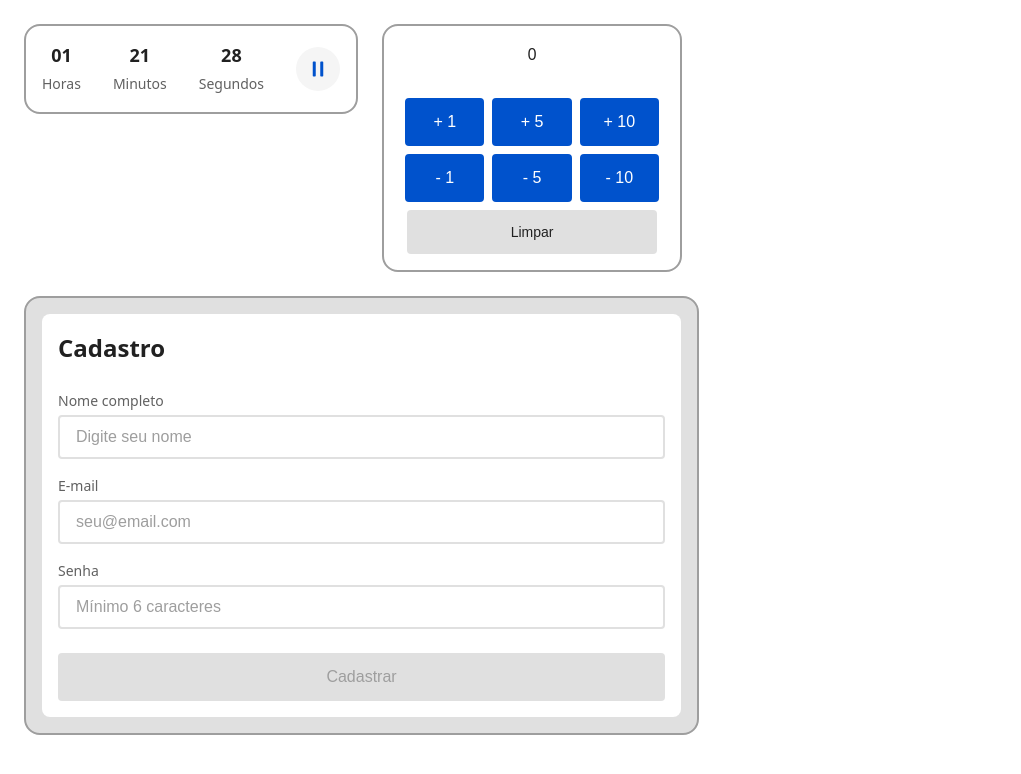
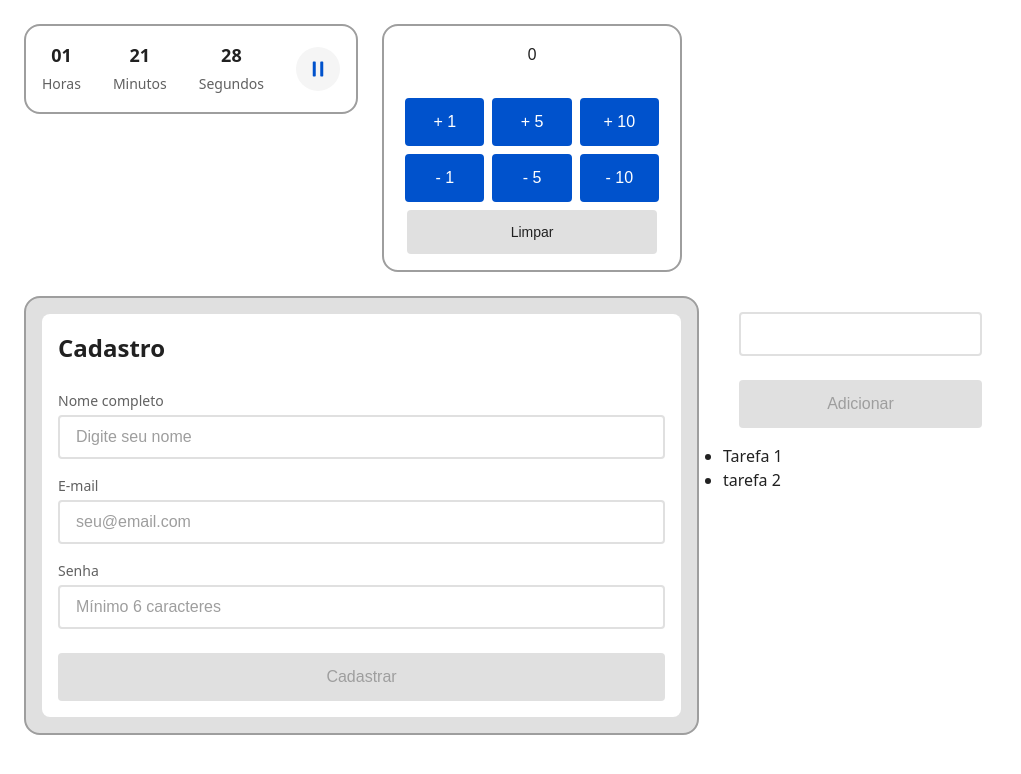
Before and after one commit to derick-rufino/react-hooks-study, a React (Vite) app: page / in a window 1280 px wide. Shown: the top 774 px of the page, without its empty margins (0-1021 px from the left). Built offline with nearby package versions, Linux system fonts and the light colour scheme.

Commit message:
forma funcional basica do ListaTarefas.jsx

```diff
--- a/src/App.jsx
+++ b/src/App.jsx
@@ -2,6 +2,7 @@ import "./App.css";
 
 import Contador from "./components/contador/Contador";
 import FormularioCadastro from "./components/form-cadastro/FormularioCadastro";
+import ListaTarefas from "./components/lista-tarefas/ListaTarefas";
 import Relogio from "./components/relogio/relogio";
 
 export default function App() {
@@ -10,6 +11,7 @@ export default function App() {
       <Relogio />
       <Contador />
       <FormularioCadastro />
+      <ListaTarefas/>
     </div>
   );
 }
--- /dev/null
+++ b/src/components/lista-tarefas/ListaTarefas.jsx
@@ -0,0 +1,42 @@
+import { useState, useEffect } from "react";
+
+import "./ListaTarefas.css";
+
+export default function ListaTarefas() {
+  const [horarioAtual, setHorarioAtual] = useState(new Date());
+  const [tarefas, setTarefas] = useState(["Tarefa 1", "tarefa 2"]);
+
+  const [tarefaAtual, setTarefaAtual] = useState("");
+
+  const handleSubmit = (e) => {
+    e.preventDefault();
+
+    setTarefas((prevTarefas) => [...prevTarefas, tarefaAtual]);
+
+    setTarefaAtual("");
+  };
+
+  return (
+    <div className="container-lista-tarefas">
+      <form onSubmit={handleSubmit}>
+        <input
+          type="text"
+          name="task"
+          id="nomeTarefa"
+          value={tarefaAtual}
+          onChange={(e) => {
+            setTarefaAtual(e.target.value);
+          }}
+        />
+        <button type="submit" disabled={tarefaAtual === ""}>
+          Adicionar
+        </button>
+      </form>
+      <ul>
+        {tarefas.map((tarefa, index) => (
+          <li key={index}>{tarefa}</li>
+        ))}
+      </ul>
+    </div>
+  );
+}
```
Also changed, not shown: src/components/lista-tarefas/ListaTarefas.css (added).
